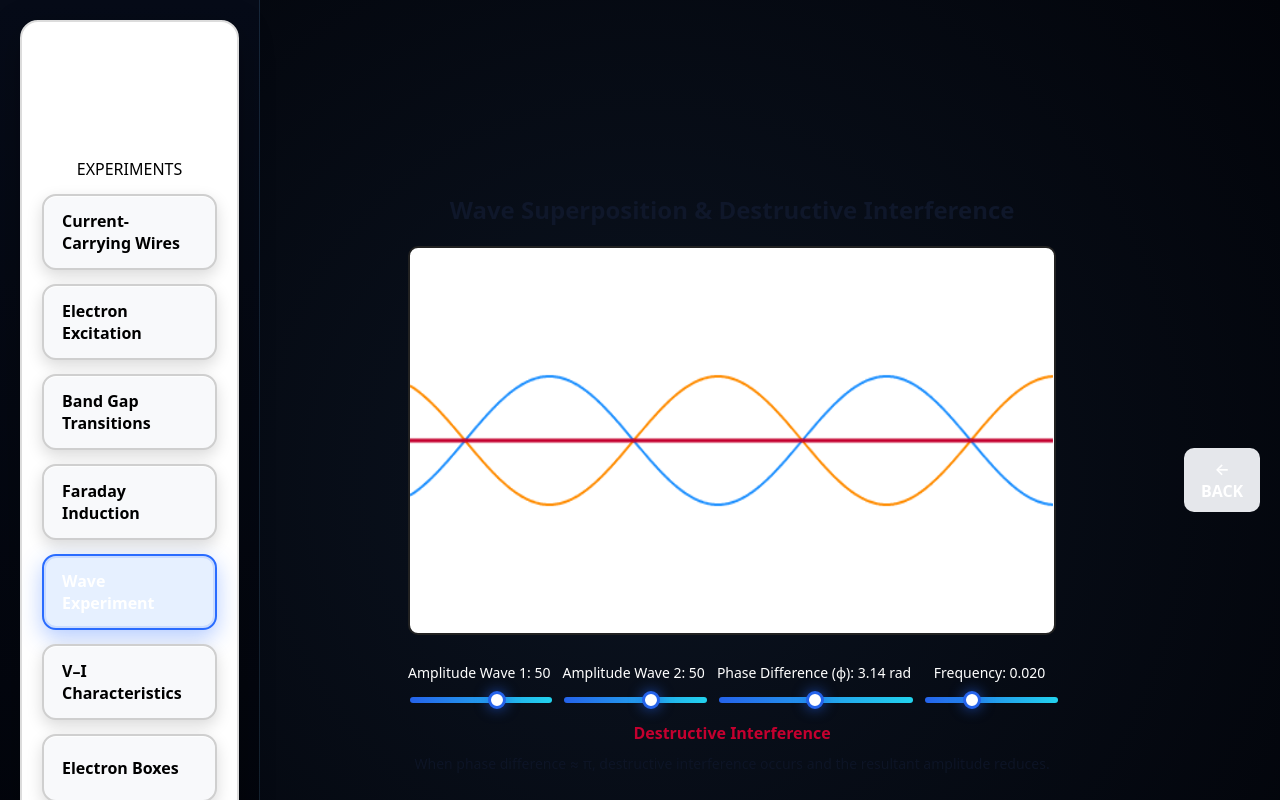
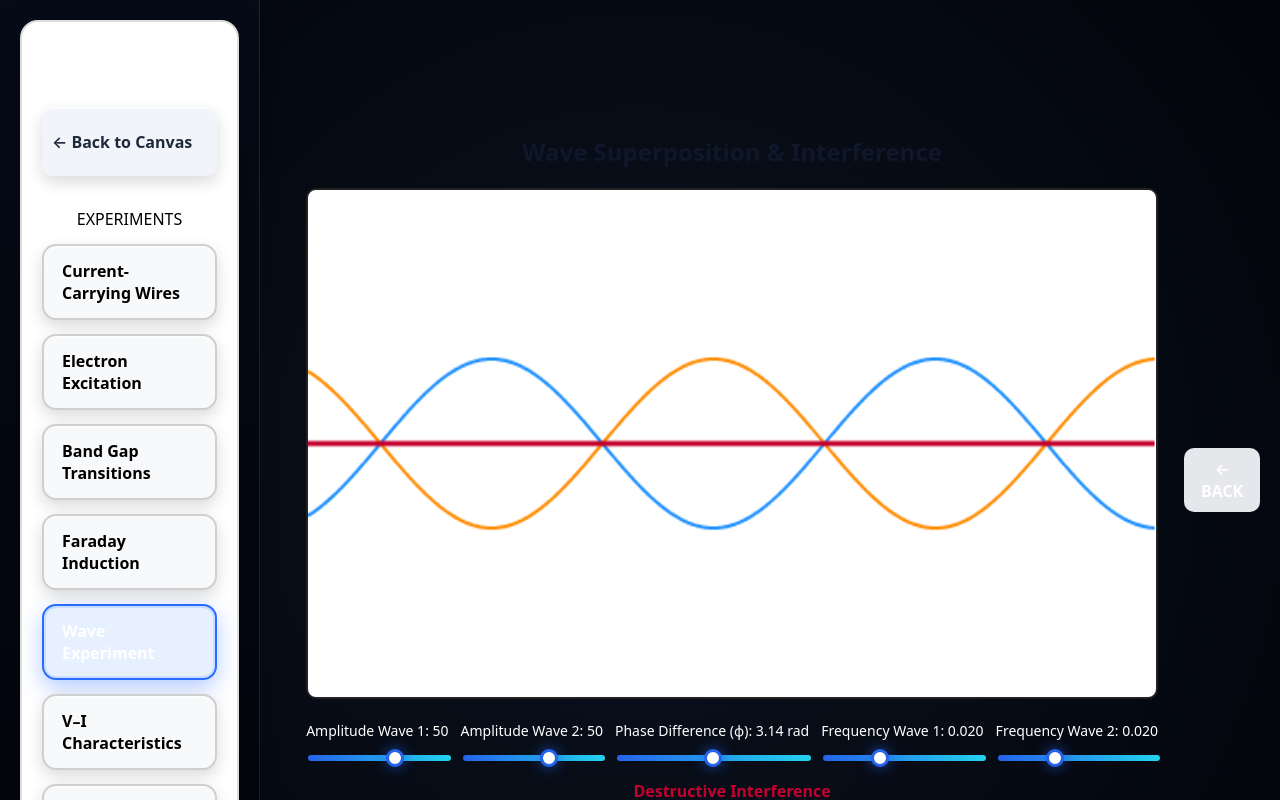
Before and after one commit to Assam157/RadiationLab, a React (Create React App) app: page /em in a window 1280 px wide. Both pictures are taken after a click on the button "Wave Experiment". Built offline with nearby package versions, Linux system fonts and the light colour scheme.

Commit message:
Add files via upload

```diff
--- a/src/components/AtomExcitation.jsx
+++ b/src/components/AtomExcitation.jsx
@@ -194,8 +194,10 @@ export default function AtomExperiment() {
       <canvas ref={canvasRef} width={W} height={H} />
 
       <div className="cinema-energy">
-        <div className="label">EXCITATION ENERGY</div>
-        <div className="value">{energy.toFixed(2)}</div>
+        <div   className="note"
+  style={{ color: "#ffffff" }}>EXCITATION ENERGY</div>
+        <div   className="note"
+  style={{ color: "#ffffff" }}>{energy.toFixed(2)}</div>
 
         <input
           type="range"
@@ -213,7 +215,8 @@ export default function AtomExperiment() {
           {paused ? "▶ Resume Rotation" : "⏸ Stop Rotation"}
         </button>
 
-        <div className="panel-hint">
+        <div className="panel-hint"
+  style={{ color: "#ffffff" }}>
           Rotation can be frozen to observe quantum transitions
         </div>
       </div>
--- a/src/components/BandgapExperiment.jsx
+++ b/src/components/BandgapExperiment.jsx
@@ -263,8 +263,10 @@ if (prevLevel !== null && level > prevLevel) {
       <canvas ref={canvasRef} width={W} height={H} />
 
       <div className="cinema-energy">
-        <div className="label">INPUT ENERGY</div>
-        <div className="value">{energy.toFixed(2)}</div>
+        <div className="label"
+  style={{ color: "#ffffff" }}>INPUT ENERGY</div>
+        <div className="value"
+  style={{ color: "#ffffff" }}>{energy.toFixed(2)}</div>
 
         <input
           type="range"
@@ -272,10 +274,11 @@ if (prevLevel !== null && level > prevLevel) {
           max="1"
           step="0.01"
           value={energy}
+
           onChange={(e) => setEnergy(+e.target.value)}
         />
 
-        <div className="panel-hint">
+        <div className="panel-hint"   style={{ color: "#ffffff" }}>
           Arrow = electronic transition
           <br />
           Waves = photons emitted during downward transition
--- a/src/components/EMLab.css
+++ b/src/components/EMLab.css
@@ -314,3 +314,26 @@ canvas {
     inset 0 0 0 2px rgba(42, 108, 255, 0.15),
     0 8px 22px rgba(42, 108, 255, 0.35);
 }
+/* ================= BACK TO CANVAS BUTTON ================= */
+
+.back-btn {
+  background: linear-gradient(180deg, #1e293b, #0f172a);
+  border: 1px solid #334155;
+  color: #e5e7eb;
+  font-weight: bold;
+  margin-bottom: 14px;
+}
+
+.back-btn:hover {
+  background: linear-gradient(180deg, #334155, #1e293b);
+  color: #ffffff;
+}
+
+.back-btn:active {
+  transform: translateY(1px);
+}
+
+/* Optional: visual separation */
+.lab-panel .lab-panel-title {
+  margin-top: 6px;
+}
--- a/src/components/EMLab.jsx
+++ b/src/components/EMLab.jsx
@@ -25,6 +25,14 @@ export default function EMLab() {
     {/* ================= LEFT PANEL ================= */}
     <div className="lab-panel">
       <div className="experiment-shell">
+
+        {/* BACK TO CANVAS */}
+        <button
+          className="panel-btn back-btn"
+          onClick={() => navigate("/")}
+        >
+          ← Back to Canvas
+        </button>
 
         <div className="lab-panel-title">EXPERIMENTS</div>
 
@@ -77,12 +85,13 @@ export default function EMLab() {
           Electron Boxes
         </button>
       </div>
+
+      {/* Optional carousel arrow (unchanged) */}
       <button className="carousel-arrow right">›</button>
     </div>
 
     {/* ================= CENTER VIEWPORT ================= */}
     <div className="lab-canvas-wrap">
-        {/* GLOBAL VIEWPORT */}
       <div
         className="global-canvas-frame"
         style={{
@@ -90,7 +99,6 @@ export default function EMLab() {
           height: GLOBAL_H
         }}
       >
-          {/* SCALE LAYER */}
         <div className="global-canvas-scale">
           {mode === "wire" && <WireExperiment />}
           {mode === "atom" && <AtomExperiment />}
@@ -102,11 +110,12 @@ export default function EMLab() {
         </div>
       </div>
 
-        {/* BACK */}
+      {/* EXISTING BACK BUTTON (can keep or remove if redundant) */}
       <button className="lab-back" onClick={() => navigate("/")}>
         ← BACK
       </button>
     </div>
   </div>
 );
+
 }
--- a/src/components/FaradayExperiment.jsx
+++ b/src/components/FaradayExperiment.jsx
@@ -114,7 +114,7 @@ export default function FaradayExperiment() {
 
       {/* CONTROL PANEL */}
       <div className="cinema-energy">
-        <div className="label">MAGNET MOTION</div>
+        <div className="label"   style={{ color: "#ffffff" }}>MAGNET MOTION</div>
 
         <div className="value">
           {control < -0.05 && "A (Left)"}
@@ -131,7 +131,7 @@ export default function FaradayExperiment() {
           onChange={onSlider}
         />
 
-        <div className="panel-hint">
+        <div className="panel-hint"   style={{ color: "#ffffff" }}>
           Use <b>A</b> / <b>D</b> keys or drag slider
         </div>
       </div>
--- a/src/components/PolarizationExperiment.jsx
+++ b/src/components/PolarizationExperiment.jsx
@@ -133,7 +133,7 @@ export default function PolarisationExperiment({ lightOn, setLightOn }) {
         drawPointSource(60, H / 2, 1);
 
         drawHexCrystal(260, t1, "Crystal 1");
-        const I1 = Math.cos(t1) ** 2;
+        const I1 = 1;
         drawField(300, 420, t1, I1);
 
         drawHexCrystal(480, t2, "Crystal 2");
--- a/src/components/WaveExperiment.jsx
+++ b/src/components/WaveExperiment.jsx
@@ -8,9 +8,12 @@ export default function WaveInterferenceExperiment() {
   const [amp1, setAmp1] = useState(50);
   const [amp2, setAmp2] = useState(50);
   const [phase, setPhase] = useState(Math.PI);
-  const [freq, setFreq] = useState(0.02);
+
+  // 🔹 Separate frequencies
+  const [freq1, setFreq1] = useState(0.02);
+  const [freq2, setFreq2] = useState(0.02);
+
   const interference = getInterferenceType(amp1, amp2, phase);
-
 
   useEffect(() => {
     const canvas = canvasRef.current;
@@ -19,36 +22,35 @@ export default function WaveInterferenceExperiment() {
 
     const draw = () => {
       ctx.clearRect(0, 0, canvas.width, canvas.height);
-
       const midY = canvas.height / 2;
 
-      // ---- Wave 1 ----
+      /* ---- Wave 1 ---- */
       ctx.strokeStyle = "#1e90ff";
       ctx.lineWidth = 2;
       ctx.beginPath();
       for (let x = 0; x < canvas.width; x++) {
-        const y1 = amp1 * Math.sin(freq * x + t);
+        const y1 = amp1 * Math.sin(freq1 * x + t);
         ctx.lineTo(x, midY + y1);
       }
       ctx.stroke();
 
-      // ---- Wave 2 ----
+      /* ---- Wave 2 ---- */
       ctx.strokeStyle = "#ff8c00";
       ctx.beginPath();
       for (let x = 0; x < canvas.width; x++) {
-        const y2 = amp2 * Math.sin(freq * x + t + phase);
+        const y2 = amp2 * Math.sin(freq2 * x + t + phase);
         ctx.lineTo(x, midY + y2);
       }
       ctx.stroke();
 
-      // ---- Resultant (Superposition) ----
+      /* ---- Resultant (Superposition) ---- */
       ctx.strokeStyle = "#c4002f";
       ctx.lineWidth = 3;
       ctx.beginPath();
       for (let x = 0; x < canvas.width; x++) {
         const y =
-          amp1 * Math.sin(freq * x + t) +
-          amp2 * Math.sin(freq * x + t + phase);
+          amp1 * Math.sin(freq1 * x + t) +
+          amp2 * Math.sin(freq2 * x + t + phase);
         ctx.lineTo(x, midY + y);
       }
       ctx.stroke();
@@ -58,21 +60,14 @@ export default function WaveInterferenceExperiment() {
     };
 
     draw();
-  }, [amp1, amp2, phase, freq]);
+  }, [amp1, amp2, phase, freq1, freq2]);
 
   function getInterferenceType(amp1, amp2, phase) {
-  // phase normalized between 0 and 2π
     const phi = ((phase % (2 * Math.PI)) + 2 * Math.PI) % (2 * Math.PI);
+    const equalAmps = Math.abs(amp1 - amp2) < 5;
 
-  const equalAmps = Math.abs(amp1 - amp2) < 5;
-  const destructive =
-    Math.abs(phi - Math.PI) < 0.3 && equalAmps;
-
-  if (destructive) {
-    return {
-      label: "Destructive Interference",
-      color: "#c4002f"
-    };
+    if (Math.abs(phi - Math.PI) < 0.3 && equalAmps) {
+      return { label: "Destructive Interference", color: "#c4002f" };
     }
 
     if (phi < 0.3 || Math.abs(phi - 2 * Math.PI) < 0.3) {
@@ -82,28 +77,19 @@ function getInterferenceType(amp1, amp2, phase) {
       };
     }
 
-  return {
-    label: "Wave Superposition",
-    color: "#1e90ff"
-  };
+    return { label: "Wave Superposition", color: "#1e90ff" };
   }
-
 
   return (
     <div className="emlab-container">
-      <h2>Wave Superposition & Destructive Interference</h2>
+      <h2>Wave Superposition & Interference</h2>
 
-      <div className="emlab-row">
-
-
-        {/* Simulation */}
       <canvas
         ref={canvasRef}
         width={600}
         height={300}
         className="emlab-canvas"
       />
-      </div>
 
       {/* Controls */}
       <div className="controls">
@@ -141,18 +127,32 @@ function getInterferenceType(amp1, amp2, phase) {
           />
         </div>
 
+        {/* 🔹 NEW frequency controls */}
         <div>
-          <label>Frequency: {freq.toFixed(3)}</label>
+          <label>Frequency Wave 1: {freq1.toFixed(3)}</label>
           <input
             type="range"
             min="0.005"
             max="0.05"
             step="0.005"
-            value={freq}
-            onChange={e => setFreq(+e.target.value)}
+            value={freq1}
+            onChange={e => setFreq1(+e.target.value)}
+          />
+        </div>
+
+        <div>
+          <label>Frequency Wave 2: {freq2.toFixed(3)}</label>
+          <input
+            type="range"
+            min="0.005"
+            max="0.05"
+            step="0.005"
+            value={freq2}
+            onChange={e => setFreq2(+e.target.value)}
           />
         </div>
       </div>
+
       <div
         style={{
           marginTop: "12px",
@@ -164,11 +164,14 @@ function getInterferenceType(amp1, amp2, phase) {
         {interference.label}
       </div>
 
+     <p
+  className="note"
+  style={{ color: "#ffffff" }}
+>
+  Different frequencies produce beating patterns; equal frequencies with
+  phase ≈ π cause destructive interference.
+</p>
 
-      <p className="note">
-        When phase difference ≈ π, destructive interference occurs and the
-        resultant amplitude reduces.
-      </p>
     </div>
   );
 }
--- a/src/components/WireExperiment.jsx
+++ b/src/components/WireExperiment.jsx
@@ -122,12 +122,12 @@ export default function WireExperiment() {
       <canvas ref={canvasRef} width={W} height={H} />
 
       {/* CONTROL PANEL */}
-      <div className="cinema-energy" style={{ color: "#000" }}>
-        <div className="label" style={{ color: "#000" }}>
+      <div className="cinema-energy" style={{ color: "#eae6e6" }}>
+        <div className="label" style={{ color: "#faf7f7" }}>
           CURRENT INTENSITY
         </div>
 
-        <div className="value" style={{ color: "#000", textShadow: "none" }}>
+        <div className="value" style={{ color: "#fcf7f7", textShadow: "none" }}>
           {intensity.toFixed(2)}
         </div>
 
@@ -137,16 +137,18 @@ export default function WireExperiment() {
           max="1"
           step="0.01"
           value={intensity}
+
           onChange={e => setIntensity(+e.target.value)}
         />
 
-        <div className="panel-hint" style={{ color: "#000" }}>
+        <div    className="note"
+  style={{ color: "#ffffff" }}>
           Use A / D keys
         </div>
 
         <div
           className="panel-section"
-          style={{ color: "#000", opacity: 1 }}
+          style={{ color: "#fcfcfc", opacity: 1 }}
         >
           CURRENT DIRECTION
         </div>
```
Lines whose indentation alone changed are shown as unchanged.
